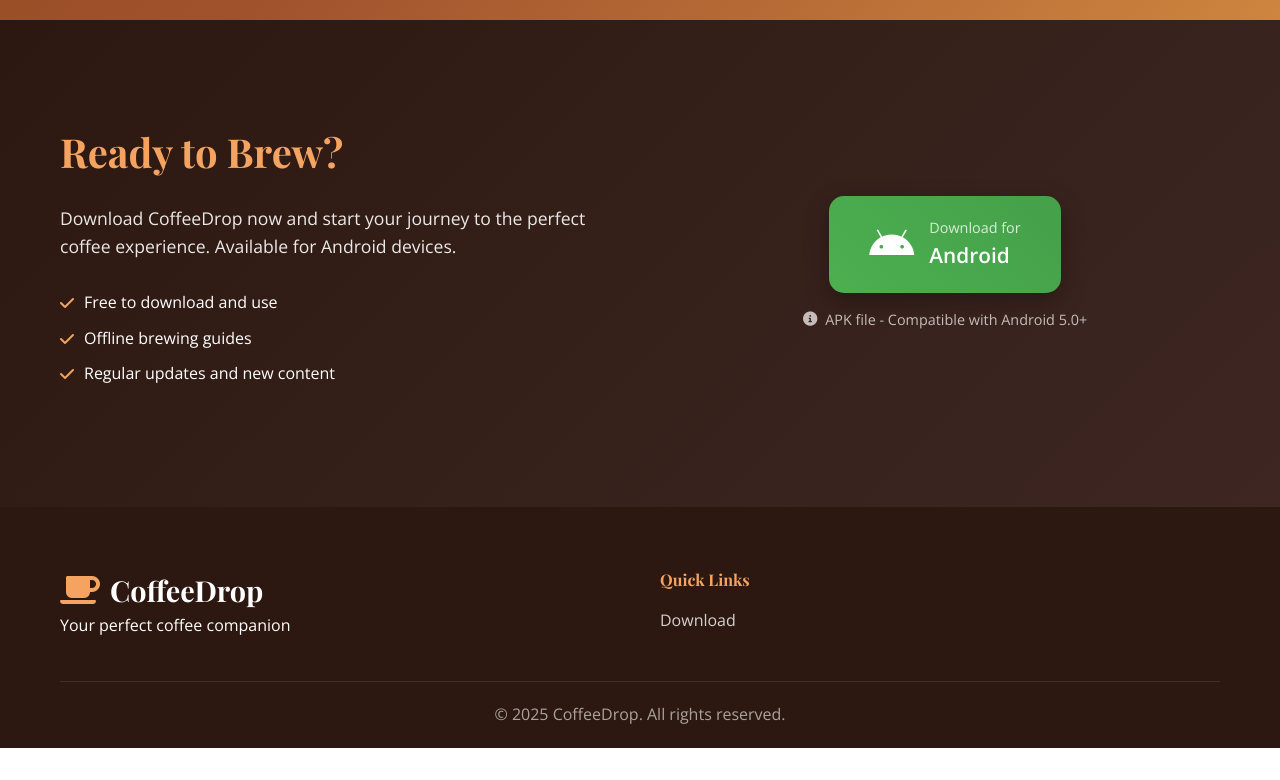
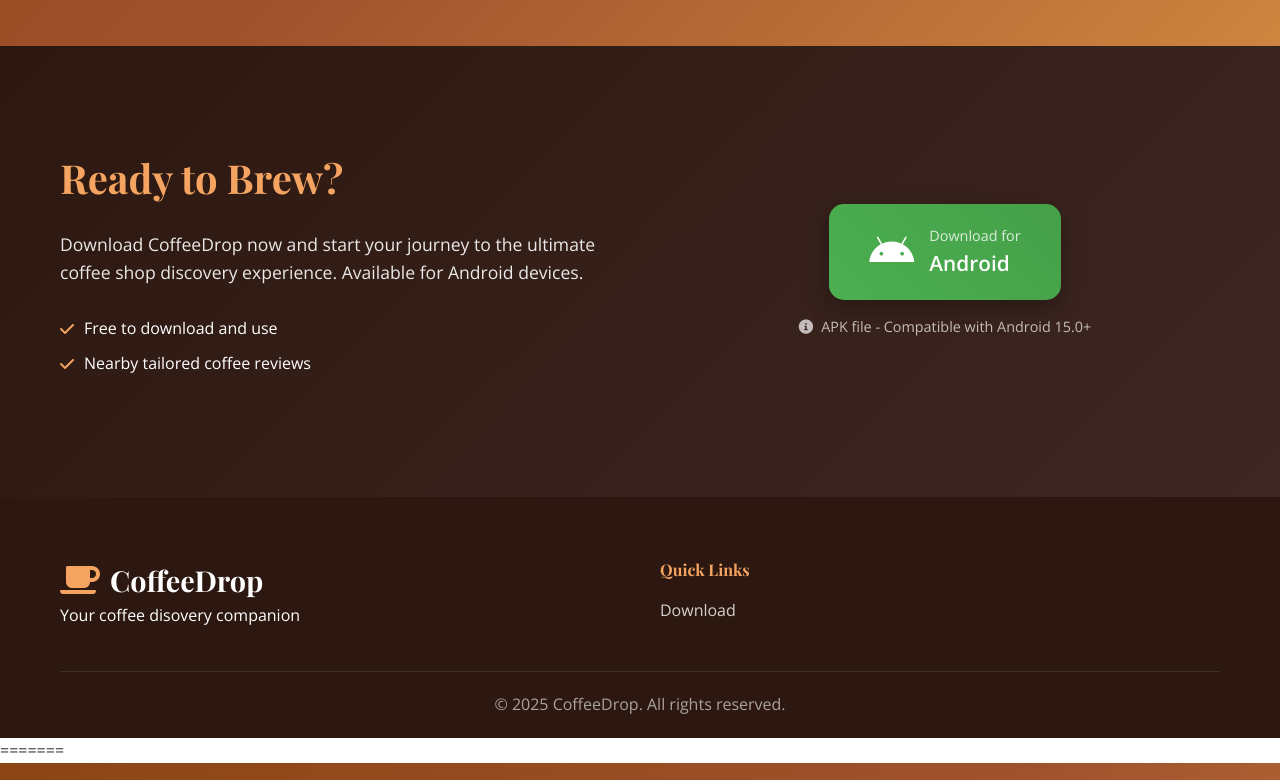
Before and after one commit to hino-son/hino-son.github.io, a plain HTML site: page index.html in a window 1280 px wide. Shown: the part 780-1560 px from the top of the page. Before the commit the page ends 1528 px from the top, so only its background shows below. Drawn offline with nearby package versions, Linux system fonts and the light colour scheme.

Commit message:
Update index.html

```diff
--- a/index.html
+++ b/index.html
@@ -1,3 +1,134 @@
+<<<<<<< HEAD
+<!DOCTYPE html>
+<html lang="en">
+<head>
+    <meta charset="UTF-8">
+    <meta name="viewport" content="width=device-width, initial-scale=1.0">
+    <title>CoffeeDrop - Your Coffee Discovery Companion</title>
+    <link rel="stylesheet" href="styles.css">
+    <link href="https://fonts.googleapis.com/css2?family=Playfair+Display:wght@400;700&family=Open+Sans:wght@300;400;600&display=swap" rel="stylesheet">
+    <link rel="stylesheet" href="https://cdnjs.cloudflare.com/ajax/libs/font-awesome/6.0.0/css/all.min.css">
+</head>
+<body>
+    <header class="hero">
+        <div class="container">
+            <nav class="navbar">
+                <div class="logo">
+                    <i class="fas fa-coffee"></i>
+                    <span>CoffeeDrop</span>
+                </div>
+                <div class="nav-links">
+                    <a href="#download">Download</a>
+                </div>
+            </nav>
+
+            <div class="hero-content">
+                <h1>Your Coffee Shop Discovery Companion</h1>
+                <p>Discover your cup of coffee with CoffeeDrop - your ultimate coffee shop discovery companion app.</p>
+                <a href="#download" class="cta-button">
+                    <i class="fas fa-download"></i>
+                    Download Now
+                </a>
+            </div>
+
+            <div class="coffee-beans"></div>
+        </div>
+    </header>
+
+    <section id="download" class="download-section">
+        <div class="container">
+            <div class="download-content">
+                <div class="download-text">
+                    <h2>Ready to Brew?</h2>
+                    <p>Download CoffeeDrop now and start your journey to the ultimate coffee shop discovery experience. Available for Android devices.</p>
+                    <div class="app-features">
+                        <div class="feature-item">
+                            <i class="fas fa-check"></i>
+                            <span>Free to download and use</span>
+                        </div>
+                        <div class="feature-item">
+                            <i class="fas fa-check"></i>
+                            <span>Nearby tailored coffee reviews</span>
+                        </div>
+                    </div>
+                </div>
+                <div class="download-button-container">
+                    <a href="CoffeeDrop.apk" class="download-button" download>
+                        <div class="button-content">
+                            <i class="fab fa-android"></i>
+                            <div class="button-text">
+                                <span class="small-text">Download for</span>
+                                <span class="large-text">Android</span>
+                            </div>
+                        </div>
+                    </a>
+                    <p class="download-info">
+                        <i class="fas fa-info-circle"></i>
+                        APK file - Compatible with Android 15.0+
+                    </p>
+                </div>
+            </div>
+        </div>
+    </section>
+
+    <footer class="footer">
+        <div class="container">
+            <div class="footer-content">
+                <div class="footer-section">
+                    <div class="logo">
+                        <i class="fas fa-coffee"></i>
+                        <span>CoffeeDrop</span>
+                    </div>
+                    <p>Your coffee disovery companion</p>
+                </div>
+                <div class="footer-section">
+                    <h4>Quick Links</h4>
+                    <ul>
+                        <li><a href="#download">Download</a></li>
+                    </ul>
+                </div>
+            </div>
+            <div class="footer-bottom">
+                <p>&copy; 2025 CoffeeDrop. All rights reserved.</p>
+            </div>
+        </div>
+    </footer>
+
+    <script>
+        // Smooth scrolling for navigation links
+        document.querySelectorAll('a[href^="#"]').forEach(anchor => {
+            anchor.addEventListener('click', function (e) {
+                e.preventDefault();
+                document.querySelector(this.getAttribute('href')).scrollIntoView({
+                    behavior: 'smooth'
+                });
+            });
+        });
+
+        // Add animation on scroll
+        const observerOptions = {
+            threshold: 0.1,
+            rootMargin: '0px 0px -50px 0px'
+        };
+
+        const observer = new IntersectionObserver((entries) => {
+            entries.forEach(entry => {
+                if (entry.isIntersecting) {
+                    entry.target.style.opacity = '1';
+                    entry.target.style.transform = 'translateY(0)';
+                }
+            });
+        }, observerOptions);
+
+        document.querySelectorAll('.download-content > *').forEach(el => {
+            el.style.opacity = '0';
+            el.style.transform = 'translateY(20px)';
+            el.style.transition = 'opacity 0.6s ease, transform 0.6s ease';
+            observer.observe(el);
+        });
+    </script>
+</body>
+=======
 <!DOCTYPE html>
 <html lang="en">
 <head>
@@ -131,4 +262,5 @@
         });
     </script>
 </body>
+>>>>>>> bccb43605821c9c0da9e60928e14073762594349
 </html>
```
